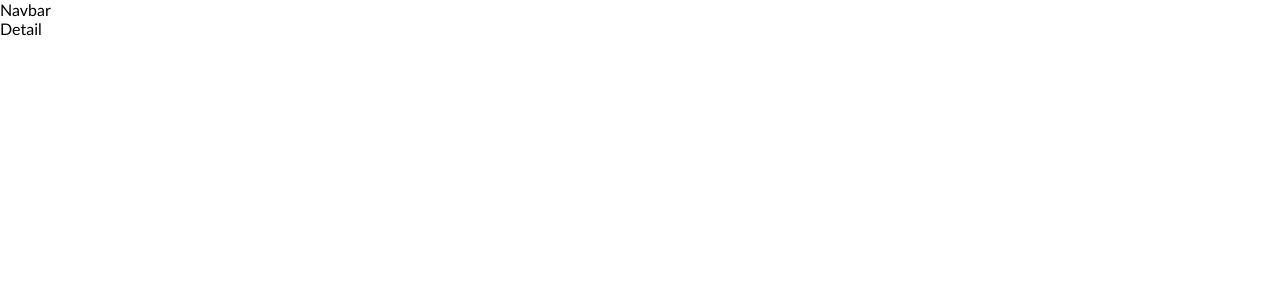
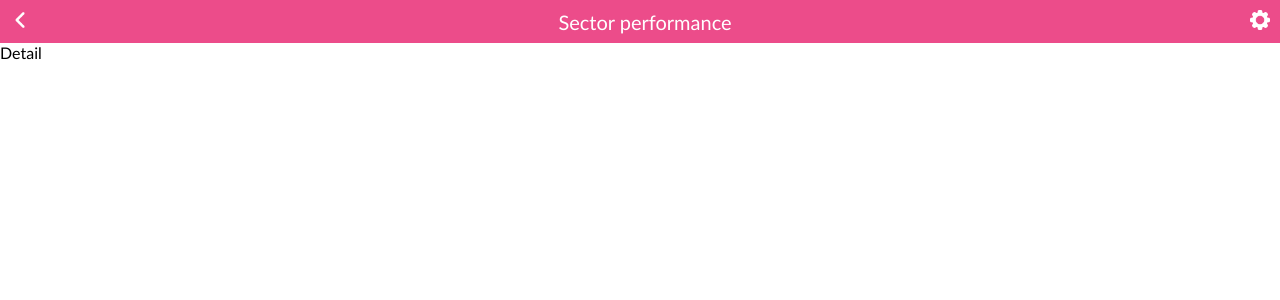
Before and after one commit to Juank628/stocks_explorer, a React (Create React App) app: page /detail/1 in a window 1280 px wide. Shown: the top 300 px of the page. Built offline with nearby package versions, Linux system fonts and the light colour scheme.

Commit message:
Navbar component finished

```diff
--- a/src/App.js
+++ b/src/App.js
@@ -1,11 +1,12 @@
 import { BrowserRouter, Routes, Route } from 'react-router-dom';
+import Navbar from './components/Navbar';
 import Home from './pages/Home';
 import Detail from './pages/Detail';
 
 function App() {
   return (
     <BrowserRouter>
-      Navbar
+      <Navbar />
       <Routes>
         <Route path="/" element={<Home />} />
         <Route path="/detail/:ticker" element={<Detail />} />
--- /dev/null
+++ b/src/assets/global_variables.scss
@@ -0,0 +1,2 @@
+$bg-primary: #ec4c8a;
+$on-bg-primary: white;
--- /dev/null
+++ b/src/components/Navbar.js
@@ -0,0 +1,15 @@
+import React from 'react';
+import { Link } from 'react-router-dom';
+import backIcon from '../assets/back_icon.png';
+import settingsIcon from '../assets/settings_icon.png';
+import styles from './Navbar.module.scss';
+
+export default function Navbar() {
+  return (
+    <header className={styles.mainContainer}>
+      <Link to="/"><img className={styles.back} src={backIcon} alt="back" /></Link>
+      <h1 className={styles.title}>Sector performance</h1>
+      <Link to="/"><img className={styles.settings} src={settingsIcon} alt="back" /></Link>
+    </header>
+  );
+}
--- /dev/null
+++ b/src/components/Navbar.module.scss
@@ -0,0 +1,24 @@
+@import '../assets/global_variables.scss';
+
+.mainContainer {
+    display: flex;
+    justify-content: space-between;
+    align-items: center;
+    padding-right: 10px;
+    background-color: $bg-primary;
+}
+
+.back {
+    width: 40px;
+}
+
+.title {
+    font-size: 20px;
+    font-weight: 300;
+    color: $on-bg-primary;
+    margin: auto;
+}
+
+.settings {
+    width: 20px;
+}
--- a/src/pages/Home.js
+++ b/src/pages/Home.js
@@ -7,7 +7,7 @@ export default function Home() {
   const dispatch = useDispatch();
 
   useEffect(() => {
-    if (list.length === 0) {
+    if (list.length === 0 && false) {
       dispatch(readStocks());
     }
   }, [dispatch, list.length]);
```
Also changed, not shown: src/assets/back_icon.png (added), src/assets/settings_icon.png (added).
